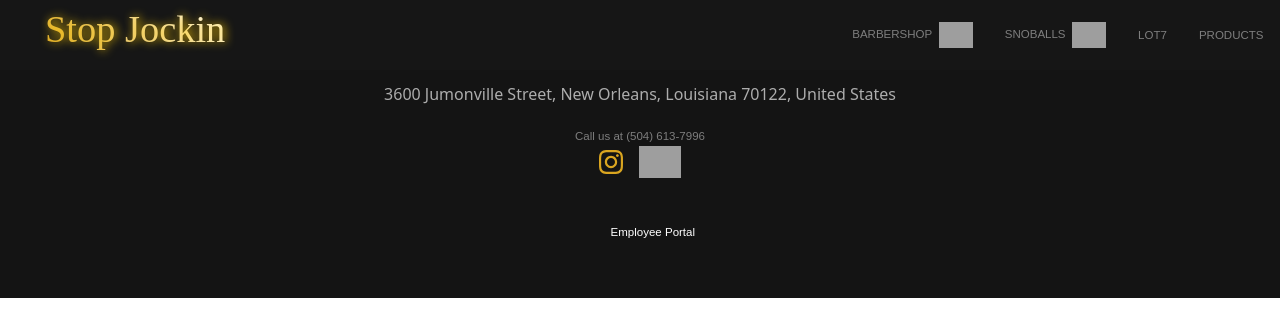
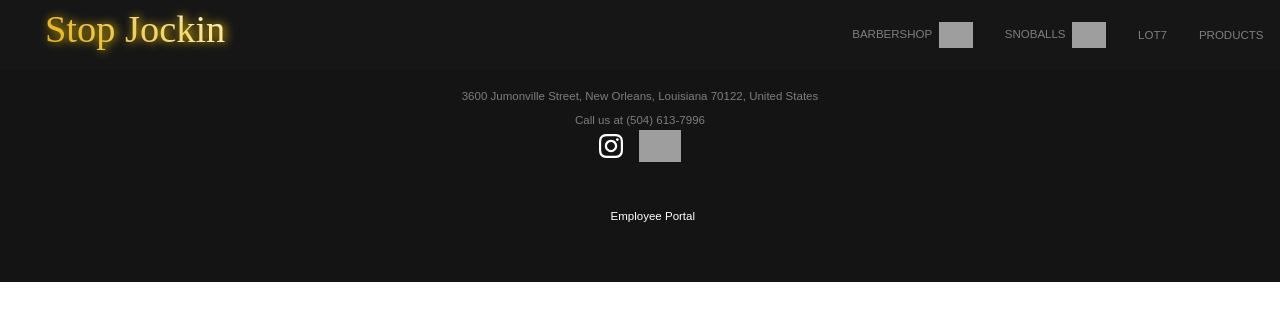
Before and after one commit to tetonkaa/StopJockinFrontend, a React (Create React App) app: page /1 in a window 1280 px wide. Shown: the top 336 px of the page. Built offline with nearby package versions, Linux system fonts and the light colour scheme; grey boxes are pictures that could not be loaded; a web font is replaced by a local one.

Commit message:
update mainpage

```diff
--- a/package.json
+++ b/package.json
@@ -18,7 +18,7 @@
     "web-vitals": "^2.1.4"
   },
   "scripts": {
-    "start": "npm i serve -g && serve -s build",
+    "start": "react-scripts start",
     "build": "react-scripts build",
     "test": "react-scripts test",
     "eject": "react-scripts eject"
--- a/src/components/Footer/index.js
+++ b/src/components/Footer/index.js
@@ -21,7 +21,8 @@
               <div className="hours">
                 <p> HOURS OF OPERATION Mon-Sat 12PM THROUGH 7PM</p>
                 <h3>Address</h3>
-                <p> 3600 Jumonville Street, New Orleans, Louisiana 70122, United States</p>
+                <a href="https://www.google.com/maps/place/3600+Jumonville+St,+New+Orleans,+LA+70122/data=!4m2!3m1!1s0x8620af4bc9769dff:0x5904189b903776ed?sa=X&ved=2ahUKEwjuh_P1z7j9AhVmkWoFHd8QAZ8Q8gF6BAgSEAI"> 3600 Jumonville Street, New Orleans, Louisiana 70122, United States</a>
+                <br/>
                 <a href="tel:5046137996">Call us at (504) 613-7996</a>
                 <br/>
                 <a href="https://www.instagram.com/stopjockin/"><svg className='instaSvg' xmlns="http://www.w3.org/2000/svg" width="24" height="24" viewBox="0 0 24 24"><path d="M12 2.163c3.204 0 3.584.012 4.85.07 3.252.148 4.771 1.691 4.919 4.919.058 1.265.069 1.645.069 4.849 0 3.205-.012 3.584-.069 4.849-.149 3.225-1.664 4.771-4.919 4.919-1.266.058-1.644.07-4.85.07-3.204 0-3.584-.012-4.849-.07-3.26-.149-4.771-1.699-4.919-4.92-.058-1.265-.07-1.644-.07-4.849 0-3.204.013-3.583.07-4.849.149-3.227 1.664-4.771 4.919-4.919 1.266-.057 1.645-.069 4.849-.069zm0-2.163c-3.259 0-3.667.014-4.947.072-4.358.2-6.78 2.618-6.98 6.98-.059 1.281-.073 1.689-.073 4.948 0 3.259.014 3.668.072 4.948.2 4.358 2.618 6.78 6.98 6.98 1.281.058 1.689.072 4.948.072 3.259 0 3.668-.014 4.948-.072 4.354-.2 6.782-2.618 6.979-6.98.059-1.28.073-1.689.073-4.948 0-3.259-.014-3.667-.072-4.947-.196-4.354-2.617-6.78-6.979-6.98-1.281-.059-1.69-.073-4.949-.073zm0 5.838c-3.403 0-6.162 2.759-6.162 6.162s2.759 6.163 6.162 6.163 6.162-2.759 6.162-6.163c0-3.403-2.759-6.162-6.162-6.162zm0 10.162c-2.209 0-4-1.79-4-4 0-2.209 1.791-4 4-4s4 1.791 4 4c0 2.21-1.791 4-4 4zm6.406-11.845c-.796 0-1.441.645-1.441 1.44s.645 1.44 1.441 1.44c.795 0 1.439-.645 1.439-1.44s-.644-1.44-1.439-1.44z"/></svg></a>
--- a/src/components/Footer/main.css
+++ b/src/components/Footer/main.css
@@ -8,6 +8,12 @@
 
     }
 
+
+.footer{
+    background-color: rgb(20, 20, 20,);
+    z-index: 1;
+    position:relative;
+}
 .footerContainer a{
     color: white;
     padding-left: 2vw;
@@ -33,20 +39,23 @@
 }
 
 .instaSvg path{
-    fill: goldenrod;
+    fill: white;
+    background: radial-gradient(circle farthest-corner at 35% 90%, #fec564, transparent 50%), radial-gradient(circle farthest-corner at 0 140%, #fec564, transparent 50%), radial-gradient(ellipse farthest-corner at 0 -25%, #5258cf, transparent 50%), radial-gradient(ellipse farthest-corner at 20% -50%, #5258cf, transparent 50%), radial-gradient(ellipse farthest-corner at 100% 0, #893dc2, transparent 50%), radial-gradient(ellipse farthest-corner at 60% -20%, #893dc2, transparent 50%), radial-gradient(ellipse farthest-corner at 100% 100%, #d9317a, transparent), linear-gradient(#6559ca, #bc318f 30%, #e33f5f 50%, #f77638 70%, #fec66d 100%);
     height: 4vh;
 }
 
 .facebook{
     height: 4vh;
     margin-left: 2vh;
+
 }
 
 .instaSvg:hover{
 
-    background-color: rgb(255, 255, 255);
+    background-color: goldenrod;
 }
 
 .facebook:hover{
-    background-color: white;
+    background-color: goldenrod;
+    transform:scale(1.2)
 }
--- a/src/pages/Home/main.css
+++ b/src/pages/Home/main.css
@@ -23,7 +23,7 @@
     font-size: 4vh;
     z-index: 3;
     position: absolute;
-    padding-top: 15vw;
+    padding-top: 0vw;
     animation: titleGlower 4s linear infinite alternate;
 }
 
@@ -45,8 +45,8 @@
     animation-name: pageLoadInFader;
     animation-duration: 1.5s;
     animation-play-state: running;
-    padding-top: 10vw;
-    height: 120vh;
+    padding-top: 5vw;
+    height: 75vh;
 
 }
 
@@ -57,7 +57,7 @@
 }
 
 .carousel {
-    z-index: 2;
+    z-index: 1;
     position:relative;
 
 }
```
